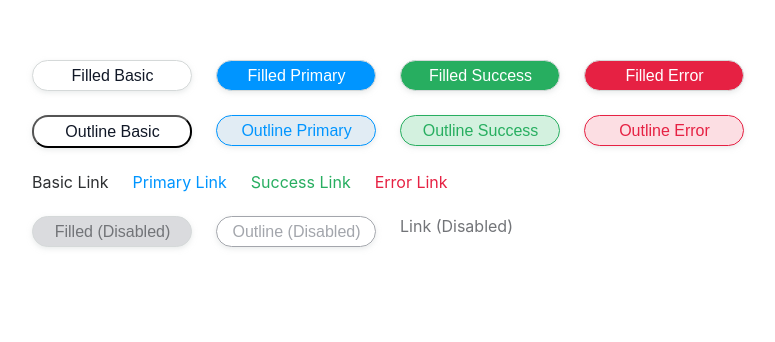
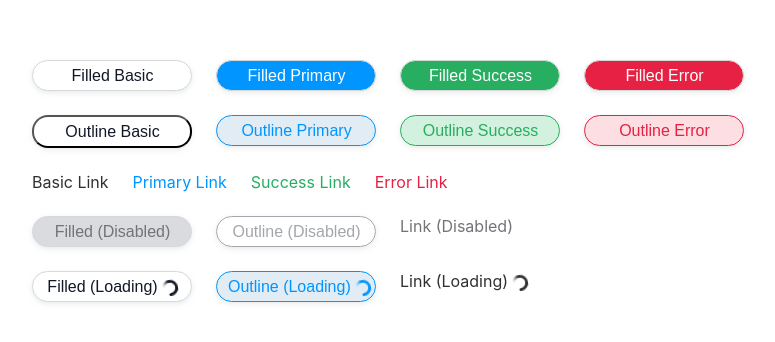
Before and after one commit to nataliehoang91/custom-components-implementation, a React (Create React App) app: page / in a window 1280 px wide. Shown: the top 342 px of the page, without its empty margins (28-803 px from the left). Built offline with nearby package versions, Linux system fonts and the light colour scheme.

Commit message:
add loading spinner

```diff
--- a/package.json
+++ b/package.json
@@ -3,6 +3,7 @@
   "version": "0.1.0",
   "private": true,
   "dependencies": {
+    "@chakra-ui/icons": "^2.0.0",
     "@testing-library/jest-dom": "^5.14.1",
     "@testing-library/react": "^13.0.0",
     "@testing-library/user-event": "^13.2.1",
--- a/src/App.tsx
+++ b/src/App.tsx
@@ -140,6 +140,32 @@ function App() {
           />
         </Wrapper>
       </FlexWrapper>
+      <FlexWrapper>
+        <Wrapper>
+          <Button
+            text="Filled (Loading)"
+            onClick={() => console.log("clicked")}
+            loading
+          />
+        </Wrapper>
+        <Wrapper>
+          <Button
+            text="Outline (Loading)"
+            variant="primary"
+            onClick={() => console.log("clicked")}
+            loading
+            btnType="outline"
+          />
+        </Wrapper>
+        <Wrapper>
+          <Button
+            text="Link (Loading)"
+            onClick={() => console.log("clicked")}
+            loading
+            btnType="link"
+          />
+        </Wrapper>
+      </FlexWrapper>
     </Container>
   );
 }
--- a/src/components/Button/Button.tsx
+++ b/src/components/Button/Button.tsx
@@ -1,4 +1,7 @@
 import React, { MouseEvent, FocusEvent, ReactElement, ReactNode } from "react";
+
+import { SpinnerIcon } from "@chakra-ui/icons";
+
 import {
   StyledLinkButton,
   StyledButton,
@@ -6,6 +9,7 @@ import {
   ThemeVariants,
   BtnTypes,
   getThemeDisabled,
+  SpinningIcon,
 } from "./StyledButton";
 
 export interface ButtonProps {
@@ -30,6 +34,7 @@ const Button = ({
   href,
 }: ButtonProps): ReactElement => {
   return btnType !== "link" ? (
+    <>
       <StyledButton
         onClick={onClick}
         onBlur={onBlur}
@@ -40,7 +45,13 @@ const Button = ({
         btnTypeThemeVariant={getBtnTypeThemeVariant(variant, btnType)}
       >
         {text}
+        {loading === true && (
+          <SpinningIcon>
+            <SpinnerIcon size="xl" />
+          </SpinningIcon>
+        )}
       </StyledButton>
+    </>
   ) : (
     <StyledLinkButton
       onClick={onClick}
@@ -51,6 +62,11 @@ const Button = ({
       href={href}
     >
       {text}
+      {loading === true && (
+        <SpinningIcon>
+          <SpinnerIcon size="xl" />
+        </SpinningIcon>
+      )}
     </StyledLinkButton>
   );
 };
--- a/src/components/Button/StyledButton.tsx
+++ b/src/components/Button/StyledButton.tsx
@@ -1,4 +1,14 @@
-import styled, { css } from "styled-components";
+import styled, { css, keyframes } from "styled-components";
+
+const spinning = keyframes`
+  from {
+    transform: rotate(0deg);
+  }
+
+  to {
+    transform: rotate(360deg);
+  }
+`;
 
 export type ThemeVariants = "primary" | "basic" | "success" | "error";
 export type BtnTypes = "filled" | "link" | "outline";
@@ -136,12 +146,20 @@ export const StyledButton = styled("button")<{
   touch-action: manipulation;
   vertical-align: middle;
   width: 160px;
+  white-space: nowrap;
 
   &:focus {
     border-color: #008296;
     box-shadow: rgba(213, 217, 217, 0.5) 0 2px 5px 0;
     outline: 0;
   }
+
+  ${({ loading }) =>
+    loading === true
+      ? css`
+          pointer-events: none;
+        `
+      : ""};
 
   ${(props) => {
     switch (props.btnTypeThemeVariant) {
@@ -238,3 +256,10 @@ export const StyledButton = styled("button")<{
     }
   }};
 `;
+
+export const SpinningIcon = styled.span`
+  > * {
+    margin-left: 4px;
+    animation: ${spinning} 1s infinite linear;
+  }
+`;
```
Also changed, not shown: 1 other file (tests, documents, lock files or other folders). Lines whose indentation alone changed are shown as unchanged.
